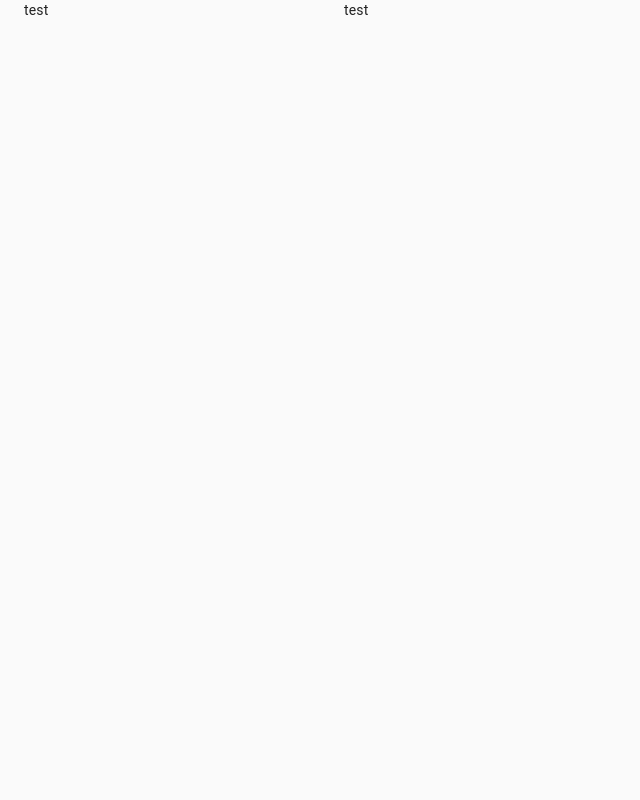
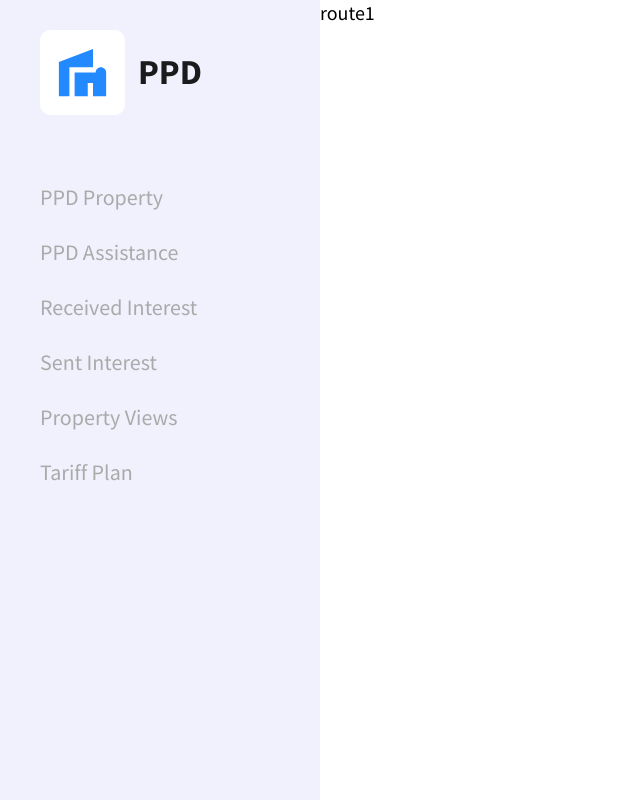
Before and after one commit to prspro/ppd-site, a React (Create React App) app: page / in a window 1280 px wide. Shown: the whole page, without its empty margins (0-640 px from the left). Built offline with nearby package versions, Linux system fonts and the light colour scheme.

Commit message:
sidebar menu fix

```diff
--- a/package.json
+++ b/package.json
@@ -9,6 +9,7 @@
     "@testing-library/user-event": "^13.5.0",
     "react": "^18.0.0",
     "react-dom": "^18.0.0",
+    "react-router-dom": "^6.3.0",
     "react-scripts": "5.0.1",
     "sass": "^1.50.0",
     "web-vitals": "^2.1.4"
--- a/src/App.js
+++ b/src/App.js
@@ -1,22 +1,31 @@
 import './app.sass';
 import React from 'react';
-import { CssBaseline, Container } from '@material-ui/core';
+import Logo from "./components/Logo/Logo";
+import SidebarMenu from './components/SidebarMenu/SidebarMenu';
+import { Routes, Route, BrowserRouter } from "react-router-dom";
 
 function App() {
   return (
-    <div className="app">
-      <CssBaseline />
-      <div className="app__col app__col--nav">
-        <Container maxWidth="sm">
-          test
-        </Container>
+    <BrowserRouter>
+      <div className="app">
+        <div className="app__col app__col--nav">
+          <Logo />
+          <SidebarMenu />
+        </div>
+        <div className="app__col app__col--main">
+          <Routes>
+            <Route
+              path="/"
+              element={"route1"}
+            />
+            <Route
+              path="/ppd-assistance"
+              element={"route2"}
+            />
+          </Routes>
+        </div>
       </div>
-      <div className="app__col app__col--main">
-        <Container maxWidth="lg">
-          test
-        </Container>
-      </div>
-    </div>
+    </BrowserRouter>
   );
 }
 
--- a/src/app.sass
+++ b/src/app.sass
@@ -1,8 +1,11 @@
 .app
     display: flex
     height: 100%
+    min-height: 100vh
     &__col
         &--nav
             width: 320px
+            background-color: #F1F1FE
+            padding: 30px 50px 30px 40px
         &--main
             flex: 1
--- /dev/null
+++ b/src/components/Logo/Logo.js
@@ -0,0 +1,24 @@
+import "./logo.sass";
+
+const Logo = () => {
+
+    const picturePath = "/img/svg/logo.svg";
+    const pictureAlt = "alt";
+
+    return (
+        <a href="#" className="logo">
+            <div className="logo__wrap">
+                <img
+                    src={picturePath}
+                    className="logo__picture"
+                    alt={pictureAlt}
+                />
+            </div>
+            <span className="logo__name">
+                PPD
+            </span>
+        </a>
+    );
+}
+
+export default Logo;
--- /dev/null
+++ b/src/components/Logo/logo.sass
@@ -0,0 +1,22 @@
+.logo
+    display: flex
+    align-items: center
+    text-decoration: none
+    margin-bottom: 65px
+    &__wrap
+        border-radius: 10px
+        background-color: #fff
+        padding: 10px
+        margin-right: 13px
+        transition: all .5s
+        border: 1px solid #fff
+        box-sizing: border-box
+    &__name
+        font-weight: 700
+        font-size: 35px
+        color: #1A1B1C
+        transition: all .3s
+    &:hover &__wrap
+        border: 1px solid #3485F7
+    &:hover &__name
+        color: #2289FF
--- /dev/null
+++ b/src/components/SidebarMenu/SidebarMenu.js
@@ -0,0 +1,23 @@
+import "./sidebarMenu.sass";
+import useSidebarmenu from "./useSidebarMenu";
+
+const SidebarMenu = () => {
+  const { navList } = useSidebarmenu();
+  return (
+    <ul className="sidebar-menu">
+      {navList.map((entry, idx) => {
+        return (
+          <li key={idx} className="sidebar-menu__item">
+            <a className="sidebar-menu__link" href={entry.link}>
+                <p>
+                  {entry.anchor}
+                </p>
+              </a>
+          </li>
+        )
+      })}
+    </ul>
+  );
+};
+
+export default SidebarMenu;
--- /dev/null
+++ b/src/components/SidebarMenu/sidebarMenu.sass
@@ -0,0 +1,13 @@
+.sidebar-menu
+    &__item
+        margin-bottom: 20px
+        &:last-of-type
+            margin-bottom: 0
+    &__link
+        color: #aaa
+        font-size: 22px
+        line-height: 1.59
+        transition: all .3s
+        text-decoration: none
+        &.active, &:hover
+            color: #2289FF
--- /dev/null
+++ b/src/components/SidebarMenu/useSidebarMenu.js
@@ -0,0 +1,41 @@
+const navList = [
+  {
+    link: "/",
+    anchor: "PPD Property",
+    icon: "house"
+  },
+  {
+    link: "/ppd-assistance",
+    anchor: "PPD Assistance",
+    icon: "notifications"
+  },
+  {
+    link: "/received-interest",
+    anchor: "Received Interest",
+    icon: "arrow-down"
+  },
+  {
+    link: "/sent-interest",
+    anchor: "Sent Interest",
+    icon: "arrow-up"
+  },
+  {
+    link: "/property-views",
+    anchor: "Property Views",
+    icon: "eye2"
+  },
+  {
+    link: "/tariff -plan",
+    anchor: "Tariff  Plan",
+    icon: "label"
+  },
+]
+
+const useSidebarmenu = () => {
+
+    return {
+      navList,
+    }
+}
+
+export default useSidebarmenu;
--- a/src/index.sass
+++ b/src/index.sass
@@ -1,3 +1,4 @@
+@import "./styles/reset.css"
 @import "./styles/fonts.sass"
 
 body
@@ -6,3 +7,7 @@ body
   font-weight: 400
   font-size: 20px
   line-height: 1.25
+
+#root
+  min-height: 100vh
+  height: 100%
--- /dev/null
+++ b/src/styles/reset.css
@@ -0,0 +1,84 @@
+/* Указываем box sizing */
+*,
+*::before,
+*::after {
+  box-sizing: border-box;
+}
+
+/* Убираем внутренние отступы */
+/* ul[class],
+ol[class] {
+  padding: 0;
+} */
+ul,
+ol {
+  padding: 0;
+}
+
+/* Убираем внешние отступы */
+body,
+h1,
+h2,
+h3,
+h4,
+p,
+/* ul[class],
+ol[class], */
+ul,
+ol,
+li,
+figure,
+figcaption,
+blockquote,
+dl,
+dd {
+  margin: 0;
+}
+
+/* Выставляем основные настройки по-умолчанию для body */
+body {
+  min-height: 100vh;
+  scroll-behavior: smooth;
+  text-rendering: optimizeSpeed;
+  line-height: 1.5;
+}
+
+/* Удаляем стандартную стилизацию для всех ul и il, у которых есть атрибут class*/
+ul[class],
+ol[class] {
+  list-style: none;
+}
+
+/* Элементы a, у которых нет класса, сбрасываем до дефолтных стилей */
+a:not([class]) {
+  text-decoration-skip-ink: auto;
+}
+
+/* Упрощаем работу с изображениями */
+img {
+  max-width: 100%;
+  display: block;
+}
+
+/* Указываем понятную периодичность в потоке данных у article*/
+article > * + * {
+  margin-top: 1em;
+}
+
+/* Наследуем шрифты для инпутов и кнопок */
+input,
+button,
+textarea,
+select {
+  font: inherit;
+}
+
+/* Удаляем все анимации и переходы для людей, которые предпочитай их не использовать */
+@media (prefers-reduced-motion: reduce) {
+  * {
+    animation-duration: 0.01ms !important;
+    animation-iteration-count: 1 !important;
+    transition-duration: 0.01ms !important;
+    scroll-behavior: auto !important;
+  }
+}
```
Also changed, not shown: src/components/Logo/useLogo.js (added), 1 other file (tests, documents, lock files or other folders).
